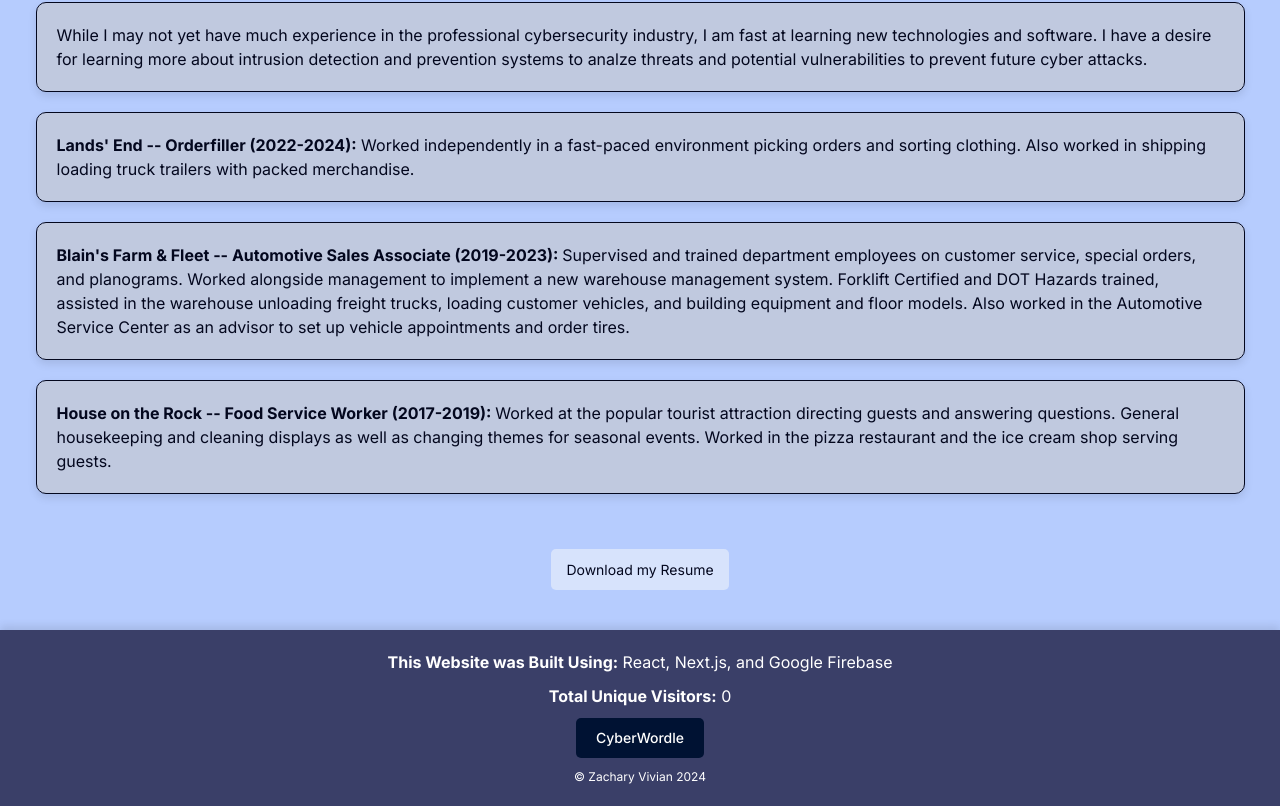
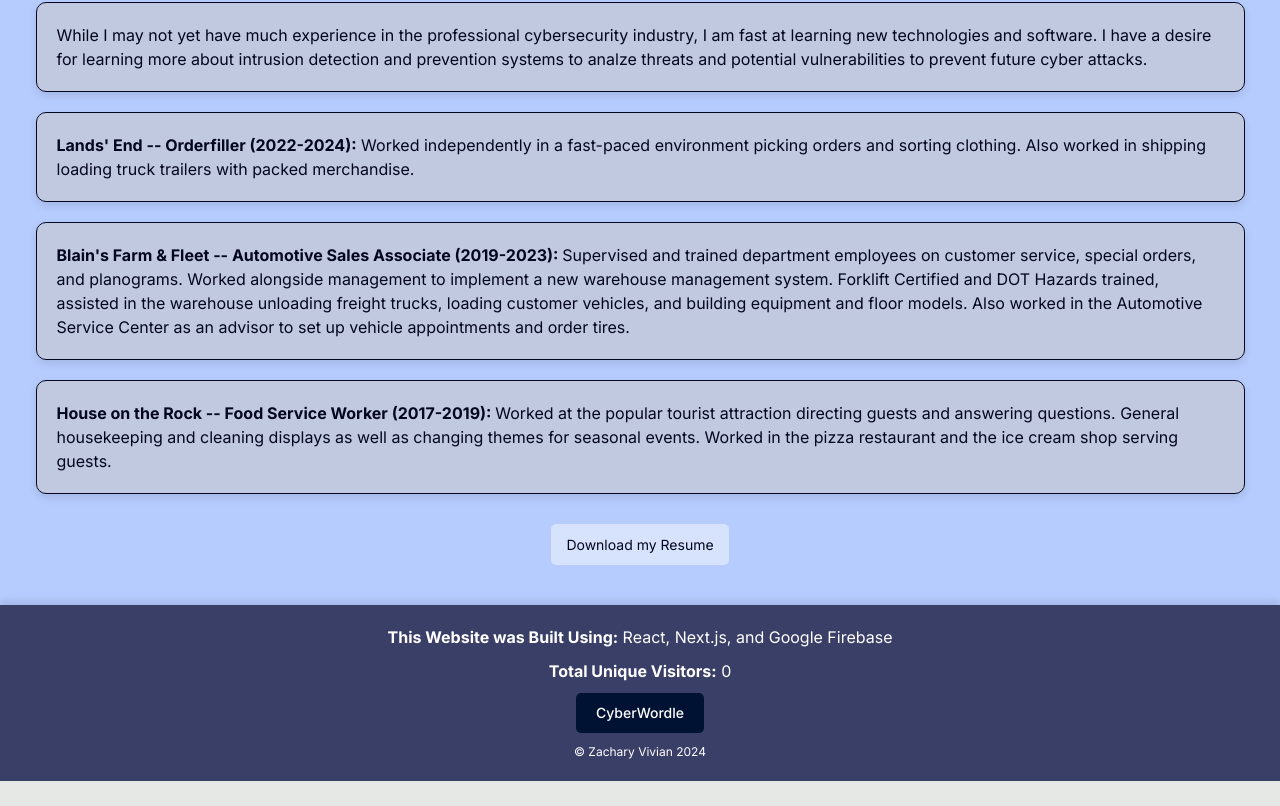
Before and after one commit to zacharycvivian/react-portfolio-app, a Next.js app: page /about in a window 1280 px wide. Shown: the part 1722-2528 px from the top of the page. After the commit the page ends 2503 px from the top, so only its background shows below. Built offline with nearby package versions, Linux system fonts and the light colour scheme; no server answers; the database is empty.

Commit message:
Fixed css

```diff
--- a/src/app/about/about.module.css
+++ b/src/app/about/about.module.css
@@ -55,7 +55,7 @@
 }
 
 .buttonContainer {
-  padding-top: 45px;
+  padding-top: 20px;
   display: flex;
   justify-content: center;
   align-items: center;
```
